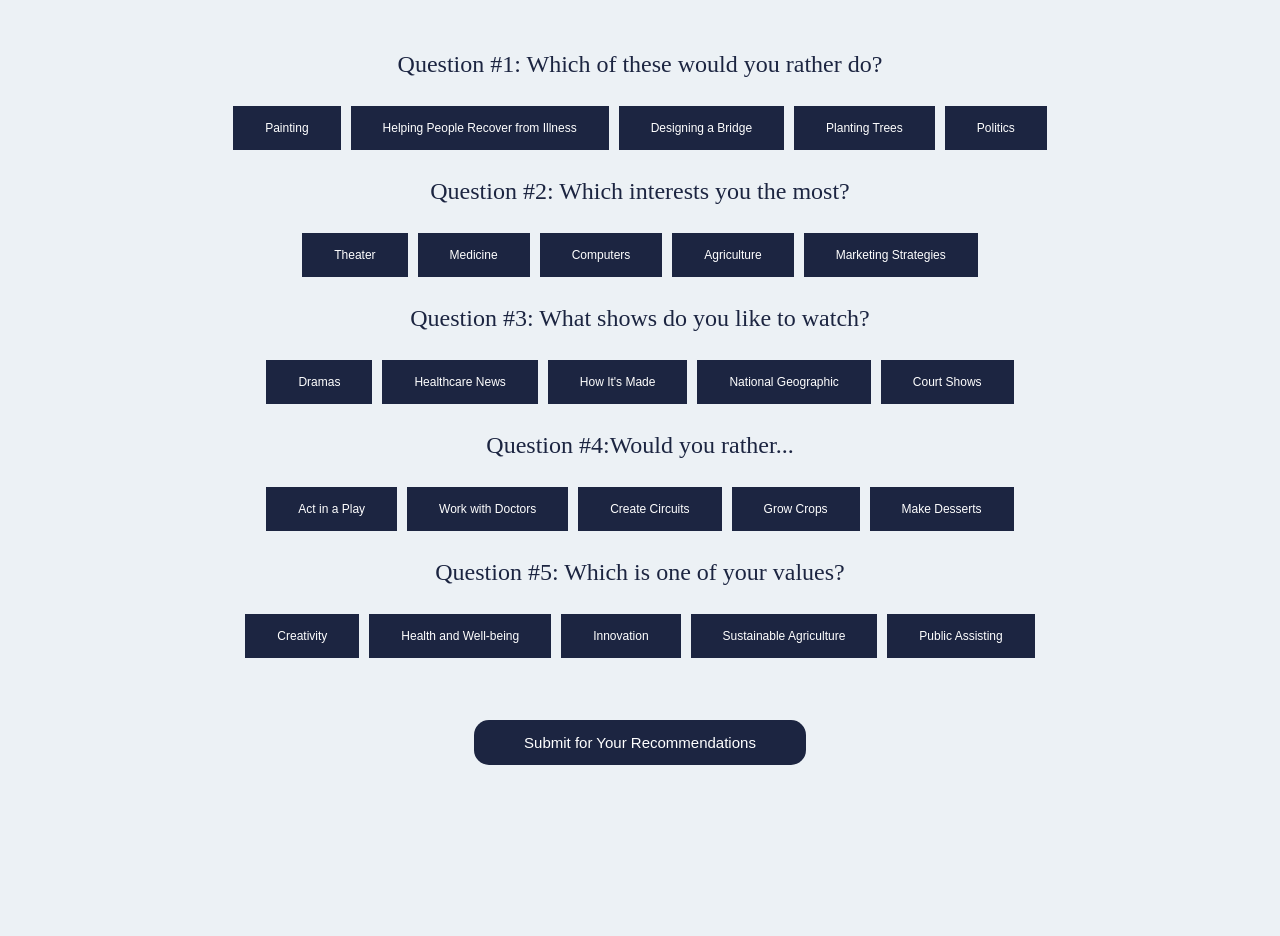
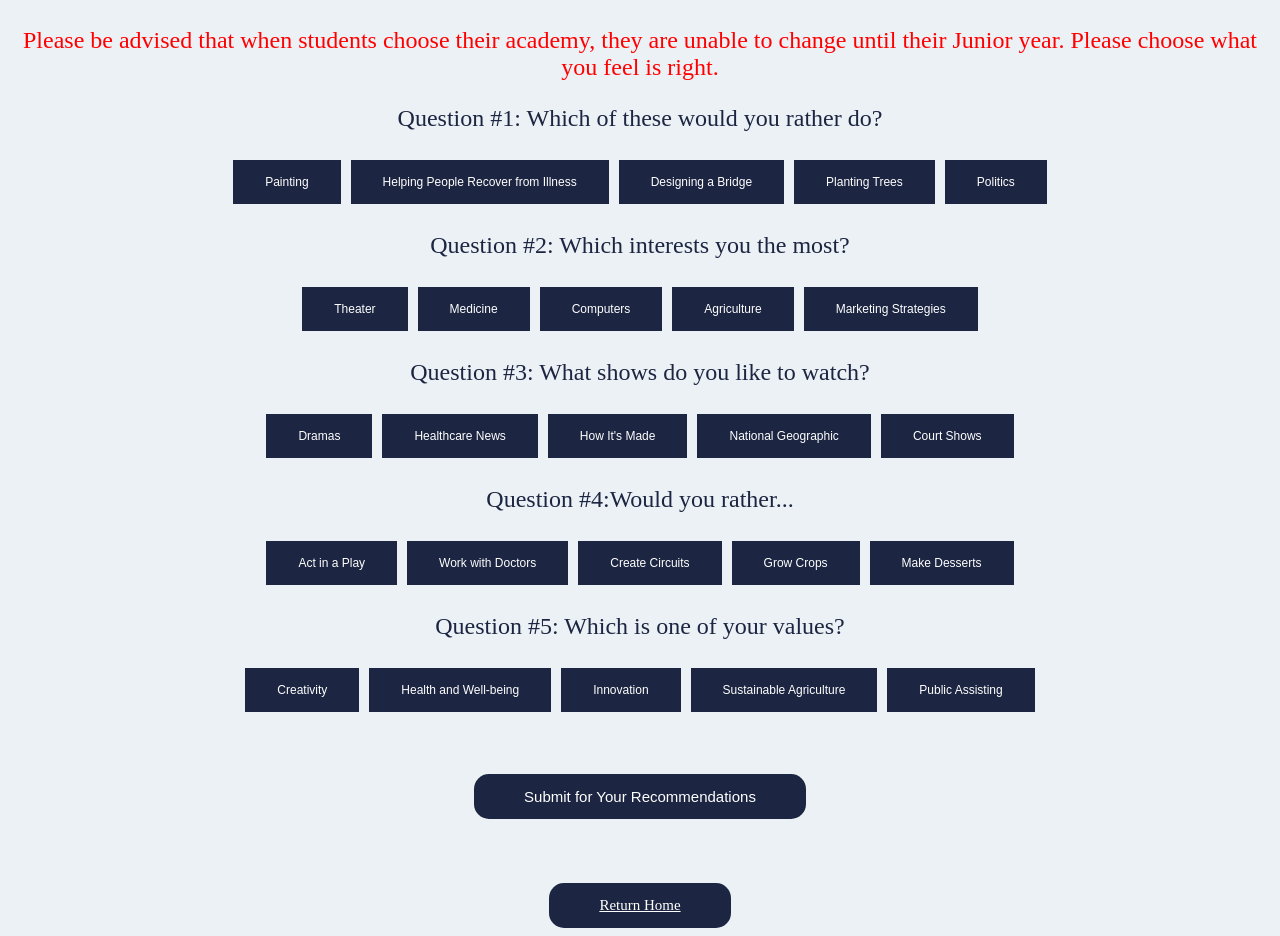
Before and after one commit to FlyingCelingFan/Congressional2020, a plain HTML site: page quiz/index.html in a window 1280 px wide. Shown: the part 85-1021 px from the top of the page. Before the commit the page ends 878 px from the top, so only its background shows below. Drawn offline with Linux system fonts and the light colour scheme.

Commit message:
Added Disclaimer and Return

```diff
--- a/quiz/index.html
+++ b/quiz/index.html
@@ -12,6 +12,8 @@
 	<h1>Personality Quiz</h1>
 
 	<div id="test">
+
+	<div id="disclaimer">Please be advised that when students choose their academy, they are unable to change until their Junior year. Please choose what you feel is right.</div>
 
     <div id="question1">
 		<p>Question #1: Which of these would you rather do?</p>
@@ -81,6 +83,10 @@
 
 	<p id = "result"></p>
 
+	<br></br>
+
+	<a href="../Congressional2020/index.html">Return Home</a>
+
 </body>
 
 
--- a/quiz/styles.css
+++ b/quiz/styles.css
@@ -18,6 +18,10 @@ h1{
 	font-size: 24px;
 }
 
+#disclaimer{
+	color: red;
+}
+
 #submit{
 	font-size:15px;
 	border-radius:15px;
@@ -27,6 +31,22 @@ h1{
 	padding: 14px 50px;
 	border:black 2px;
 	background-color:#1C2541;
+}
+
+a{
+	font-size:15px;
+	border-radius:15px;
+	display:inline-block;
+	color: white;
+	text-align:center;
+	padding: 14px 50px;
+	border:black 2px;
+	background-color:#1C2541;
+}
+
+a:hover{
+	background-color: #3A506B;
+	outline:none;
 }
 
 #submit:hover, #submit:focus{
```
